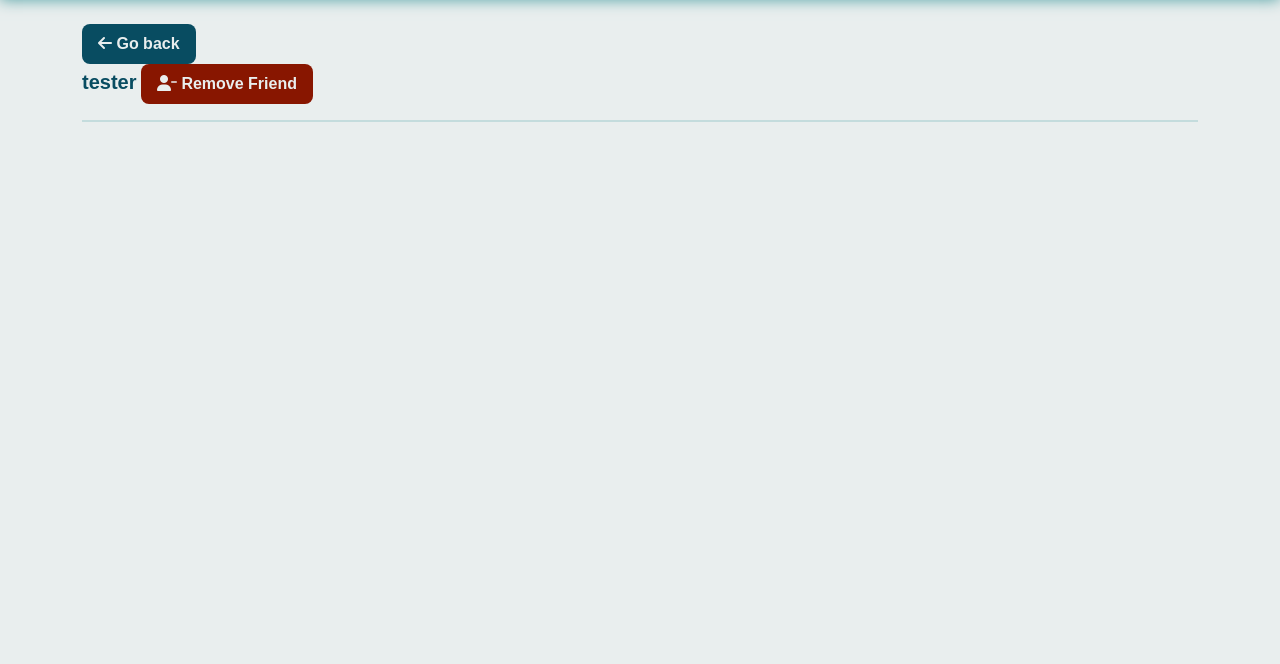
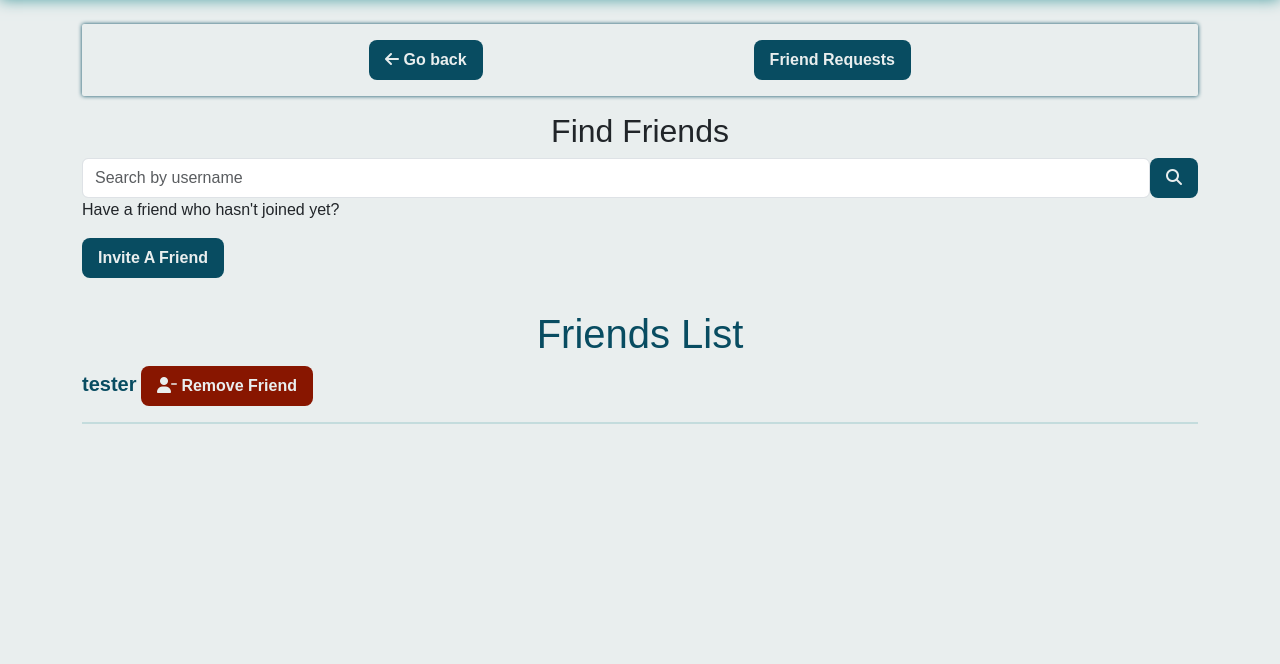
Before and after one commit to SJECollins/leabharlann, a Django app: page /friend-list/1/ in a window 1280 px wide. Shown: the part 76-740 px from the top of the page. Run offline with Django 4.2, Linux system fonts and the light colour scheme; data comes from the database, SQL or seed files in the repository; both versions use the stored data as it was after the commit; some libraries are stand-ins or nearby versions; some web fonts are replaced.

Commit message:
Add friend invite!

```diff
--- a/profiles/templates/profiles/friend-list.html
+++ b/profiles/templates/profiles/friend-list.html
@@ -1,15 +1,50 @@
 {% extends "base.html" %}
+
+{% load static %}
 
 {% block title %}Friend List{% endblock %}
 
 {% block content %}
 
 <section class="container">
-    <a class="btns" href="{{request.META.HTTP_REFERER}}"><i class="fa-solid fa-arrow-left"></i> Go back</a>
+    <div class="d-flex flex-row justify-content-evenly align-items-center book-shadow">
+        <a class="btns" href="{{request.META.HTTP_REFERER}}"><i class="fa-solid fa-arrow-left"></i> Go back</a>
+        <a class="btns" href="{% url 'profiles:friend-request-list' %}">Friend Requests</a>
+    </div>
+    <div>
+        <h2 class="text-center">Find Friends</h2>
+        <form method="GET" action="{% url 'profiles:friend-list' user.pk %}" class="d-flex flex-row">
+            <input class="form-control" type="text" name="search" placeholder="Search by username" />
+            <button class="btns" type="submit"><i class="fa-solid fa-magnifying-glass"></i></button>
+        </form>
+        <p>Have a friend who hasn't joined yet?</p>
+        <a class="btns"
+            data-hx-get="{% url 'profiles:invite' user.pk %}"
+            data-hx-target="#dialog">Invite A Friend</a>
+    </div>
+</section>
+{% if query %}
+<section>
+    <h2 class="text-center">Search Results</h2>
+    {% for result in results %}
+    <div>
+        <div>
+            <a class="links" href="{% url 'profiles:profile-detail' result.profile.id %}">{{ result }}</a>
+        </div>
+    </div>
+    <hr/>
+    {% empty %}
+    <p>No users found.</p>
+    {% endfor %}
+</section>
+{% endif %}
+<section class="container">
+    <h1 class="text-center">Friends List</h1>
+
     {% for friend in friends %}
     <div>
         <div>
-            <a class="links" href="{% url 'profiles:profile' friend.profile.id %}">{{ friend }}</a>
+            <a class="links" href="{% url 'profiles:profile-detail' friend.profile.id %}">{{ friend }}</a>
             <a href="{% url 'profiles:unfriend' friend.profile.id %}" class="btns-cancel"><i class="fa-solid fa-user-minus"></i> Remove Friend</a>
         </div>
     </div>
@@ -20,3 +55,7 @@
 </section>
 
 {% endblock %}
+<!-- Modal JS-->
+{% block extra_js %}
+<script src="{% static 'js/modal.js' %}"></script>
+{% endblock %}
--- /dev/null
+++ b/profiles/templates/profiles/invite-email/invite-subject.txt
@@ -0,0 +1 @@
+{{ user }} invited you to join Mo Leabharlann
--- a/profiles/urls.py
+++ b/profiles/urls.py
@@ -13,6 +13,7 @@ urlpatterns = [
         name="toggle-profile-private",
     ),
     path("friend-list/<int:pk>/", views.friend_list, name="friend-list"),
+    path("invite/<int:pk>/", views.invite_friend, name="invite"),
     path(
         "friend-request-detail/<int:pk>/",
         views.friend_request_detail,
--- a/profiles/views.py
+++ b/profiles/views.py
@@ -4,7 +4,9 @@ from django.contrib import messages
 from django.contrib.auth.models import User
 
 from .models import Profile, FriendRequest
-from .forms import ProfileForm
+from .forms import ProfileForm, InviteForm
+
+from .invite_handler import handle_invite
 
 
 def profile_list(request):
@@ -77,10 +79,39 @@ def friend_list(request, pk):
     View function for listing all friends.
     Returns the friends of the current user.
     """
+    if request.GET:
+        query = request.GET.get("search")
+        if query:
+            results = User.objects.filter(username__icontains=query, private=False)
+            context = {
+                "results": results,
+                "query": query,
+            }
+            return render(request, "profiles/friend-list.html", context)
+
     profile = Profile.objects.get(user=pk)
     friends = profile.friends.all()
     context = {"friends": friends}
     return render(request, "profiles/friend-list.html", context)
+
+
+def invite_friend(request, pk):
+    """
+    View function for sending an email to invite a friend outside the site.
+    """
+
+    if request.method == "POST":
+        handle_invite(request, pk, request.POST.get("name"), request.POST.get("email"))
+        messages.success(request, "Invitation sent")
+        return HttpResponse(status=204)
+
+    form = InviteForm()
+    context = {
+        "form": form,
+        "modal_title": "Invite a friend",
+        "button_label": "Send invitation",
+    }
+    return render(request, "modal/modal-form.html", context)
 
 
 def send_friend_request(request, pk):
```
Also changed, not shown: profiles/forms.py (+9 -0 lines), profiles/invite_handler.py (added, +28 -0 lines), profiles/templates/profiles/invite-email/invite-body.txt (added, +10 -0 lines), db.sqlite3.
